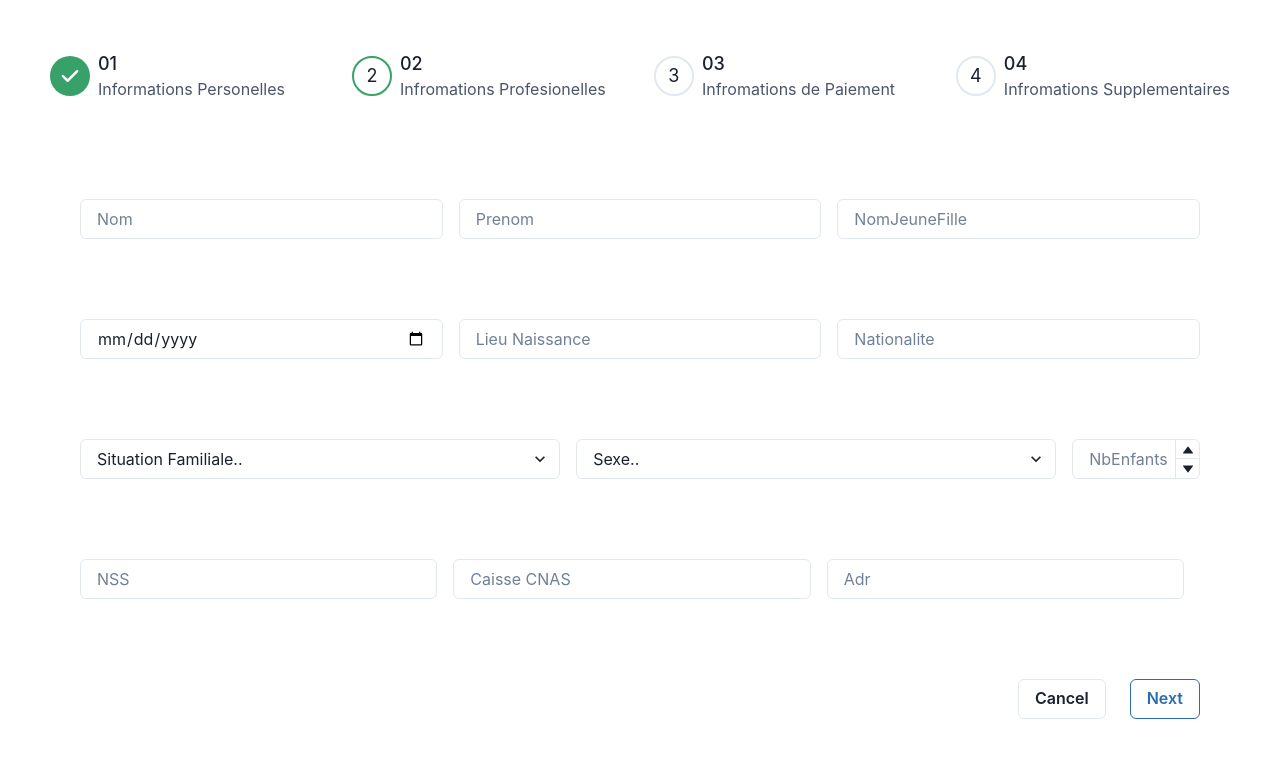
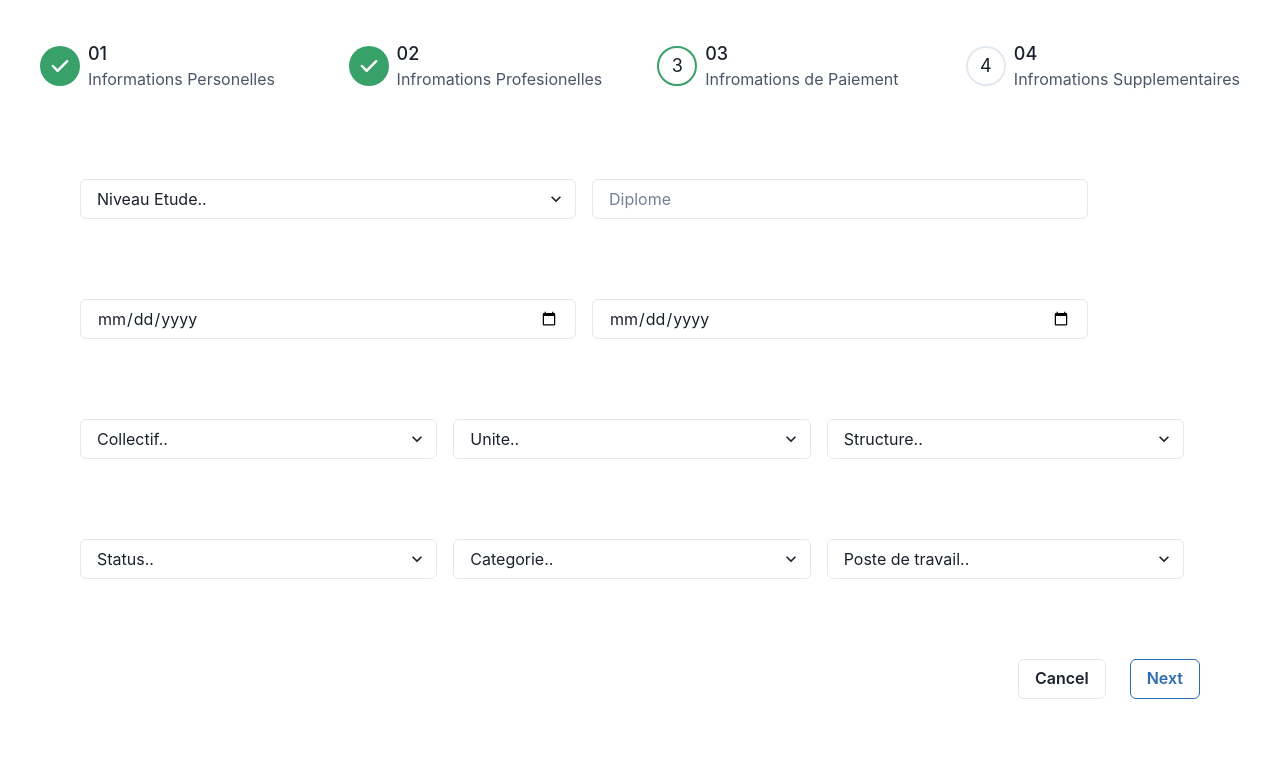
Before and after one commit to amira791/GrhApp, a React (Create React App) app in the folder frontend/: page / in a window 1280 px wide. Shown: the top 758 px of the page. Built offline with nearby package versions, Linux system fonts and the light colour scheme.

Commit message:
AjoutEmp02

```diff
--- a/frontend/src/App.js
+++ b/frontend/src/App.js
@@ -1,11 +1,11 @@
 import React from 'react';
-import AjoutEmp01 from './pages/AjoutEmp01';
+import AjoutEmp02 from './pages/AjoutEmp02';
 import './App.css';
 
 function App() {
   return (
     <div className="App">
-      <AjoutEmp01/>
+      <AjoutEmp02/>
       </div>
   );
 }
--- /dev/null
+++ b/frontend/src/pages/AjoutEmp02.js
@@ -0,0 +1,276 @@
+import React from 'react';
+import Stepper from '../components/Stepper02';
+import { Input, Stack, Flex, Select } from '@chakra-ui/react';
+import {
+  NumberInput,
+  NumberInputField,
+  NumberInputStepper,
+  NumberIncrementStepper,
+  NumberDecrementStepper,
+} from '@chakra-ui/react';
+import {
+  List,
+  ListItem,
+  ListIcon,
+  OrderedList,
+  UnorderedList,
+} from '@chakra-ui/react';
+import { Button, ButtonGroup } from '@chakra-ui/react';
+
+function AjoutEmp01() {
+  const [jsonData, setJsonData] = React.useState('');
+  const [formData, setFormData] = React.useState({
+    NiveauEtude: '',
+    Diplome: '',
+    DateEntree: '',
+    DateSortie: '',
+    Collectif: '',
+    Unite: '',
+    Status: '',
+    Categorie: '',
+    PosteTravail: '',
+    // Add more state variables as needed
+  });
+  const NieauEtude = [
+    { value: "Bac", label: "Bac" },
+    { value: "Bac + 2", label: "Bac + 2" },
+    { value: "Bac + 3", label: "Bac + 3" },
+    { value: "Bac + 4", label: "Bac + 4" },
+  ];
+  const Collectif = [
+    { value: "Siege", label: "Siege" },
+    { value: "Antenne Local", label: "Antenne Local" },
+  ];
+  const Unite = [
+    { value: "Bac", label: "Bac" },
+    { value: "Bac + 2", label: "Bac + 2" },
+    { value: "Bac + 3", label: "Bac + 3" },
+    { value: "Bac + 4", label: "Bac + 4" },
+  ];
+  const Structure = [
+    { value: "Bac", label: "Bac" },
+    { value: "Bac + 2", label: "Bac + 2" },
+    { value: "Bac + 3", label: "Bac + 3" },
+    { value: "Bac + 4", label: "Bac + 4" },
+  ];
+  const Status = [
+    { value: "APR", label: "APR" },
+    { value: "CDD", label: "CDD" },
+    { value: "CDI", label: "CDI" },
+    { value: "CDI/P", label: "CDI/P" },
+    { value: "DEC", label: "DEC" },
+  ];
+  const Categorie = [
+    { value: "Bac", label: "Bac" },
+    { value: "Bac + 2", label: "Bac + 2" },
+    { value: "Bac + 3", label: "Bac + 3" },
+    { value: "Bac + 4", label: "Bac + 4" },
+  ];
+  const PosteTravail = [
+    { value: "Bac", label: "Bac" },
+    { value: "Bac + 2", label: "Bac + 2" },
+    { value: "Bac + 3", label: "Bac + 3" },
+    { value: "Bac + 4", label: "Bac + 4" },
+  ];
+  // Define a function to handle form field changes
+  const handleInputChange = (event) => {
+    const { name, value } = event.target;
+    setFormData({
+      ...formData,
+      [name]: value,
+    });
+
+    // Convert the updated form data to JSON and set it in the state
+    const dataInJsonFormat = JSON.stringify(
+      { ...formData, [name]: value },
+      null,
+      2
+    );
+    setJsonData(dataInJsonFormat);
+  };
+
+
+    const handleNextClick = () => {
+        const dataInJsonFormat = JSON.stringify(formData, null, 2);
+        setJsonData(dataInJsonFormat);
+        // If you want to download it as a .json file
+        const blob = new Blob([dataInJsonFormat], { type: 'application/json' });
+        const link = document.createElement('a');
+        link.href = URL.createObjectURL(blob);
+        link.download = 'formData.json';
+        link.click();
+      };
+
+
+  return (
+    <div>
+      <Stepper /> {/* Include your existing Stepper component here */}
+      <form>
+        {/* Level 1 */}
+        <div>
+          <Stack spacing={20} marginTop="3rem">
+            <Flex direction="row" marginX={20}>
+            <Select
+                placeholder="Niveau Etude.."
+                size="md"
+                marginRight={4}
+                name="NieauEtude"
+                value={formData.NieauEtude}
+                onChange={handleInputChange}
+                maxW="31rem"
+              >
+                {NieauEtude.map((option) => (
+                  <option key={option.value} value={option.value}>
+                    {option.label}
+                  </option>
+                ))}
+              </Select>
+              <Input
+                placeholder="Diplome"
+                size="md"
+                maxW="31rem"
+                name="NomJeuneFille"
+                value={formData.NomJeuneFille}
+                onChange={handleInputChange}
+              />
+            </Flex>
+            <Flex direction="row" marginX={20}>
+
+              <Input
+                placeholder="Date Entree"
+                size="md"
+                type="date"
+                maxW="31rem"
+                marginRight={4}
+                name="DateEntree"
+                value={formData.DateEntree}
+                onChange={handleInputChange}
+              />
+
+              <Input
+                placeholder="Date Sortie"
+                size="md"
+                maxW="31rem"
+                type="date"
+                marginRight={4}
+                name="DateSortie"
+                value={formData.DateSortie}
+                onChange={handleInputChange}
+              />
+
+            </Flex>
+            <Flex direction="row" marginX={20}>
+            <Select
+                placeholder="Collectif.."
+                size="md"
+                marginRight={4}
+                name="Collectif"
+                value={formData.Collectif}
+                onChange={handleInputChange}
+                maxW="31rem"
+              >
+                {Collectif.map((option) => (
+                  <option key={option.value} value={option.value}>
+                    {option.label}
+                  </option>
+                ))}
+              </Select>
+              <Select
+                placeholder="Unite.."
+                size="md"
+                marginRight={4}
+                name="Unite"
+                value={formData.Unite}
+                onChange={handleInputChange}
+                maxW="31rem"
+              >
+                {Unite.map((option) => (
+                  <option key={option.value} value={option.value}>
+                    {option.label}
+                  </option>
+                ))}
+              </Select>
+              <Select
+                placeholder="Structure.."
+                size="md"
+                marginRight={4}
+                name="NieauEtude"
+                value={formData.NieauEtude}
+                onChange={handleInputChange}
+                maxW="31rem"
+              >
+                {NieauEtude.map((option) => (
+                  <option key={option.value} value={option.value}>
+                    {option.label}
+                  </option>
+                ))}
+              </Select>
+            </Flex>
+            <Flex direction="row" marginX={20}>
+            <Select
+                placeholder="Status.."
+                size="md"
+                marginRight={4}
+                name="Status"
+                value={formData.Status}
+                onChange={handleInputChange}
+                maxW="31rem"
+              >
+                {Status.map((option) => (
+                  <option key={option.value} value={option.value}>
+                    {option.label}
+                  </option>
+                ))}
+              </Select>
+              <Select
+                placeholder="Categorie.."
+                size="md"
+                marginRight={4}
+                name="Unite"
+                value={formData.Categorie}
+                onChange={handleInputChange}
+                maxW="31rem"
+              >
+                {Categorie.map((option) => (
+                  <option key={option.value} value={option.value}>
+                    {option.label}
+                  </option>
+                ))}
+              </Select>
+              <Select
+                placeholder="Poste de travail.."
+                size="md"
+                marginRight={4}
+                name="PosteTravail"
+                value={formData.PosteTravail}
+                onChange={handleInputChange}
+                maxW="31rem"
+              >
+                {PosteTravail.map((option) => (
+                  <option key={option.value} value={option.value}>
+                    {option.label}
+                  </option>
+                ))}
+              </Select>
+            </Flex>
+            <div style={{ display: 'flex', justifyContent: 'flex-end' }}>
+              <ButtonGroup variant="outline" spacing="6" marginX={20}>
+                <Button>Cancel</Button>
+                <Button
+                  colorScheme="blue"
+                  onClick={handleNextClick}
+                  variant="outline"
+                  _hover={{ color: 'white', bg: 'blue' }}
+                >
+                  Next
+                </Button>
+              </ButtonGroup>
+            </div>
+          </Stack>
+        </div>
+      </form>
+
+    </div>
+  );
+}
+export default AjoutEmp01;
```
